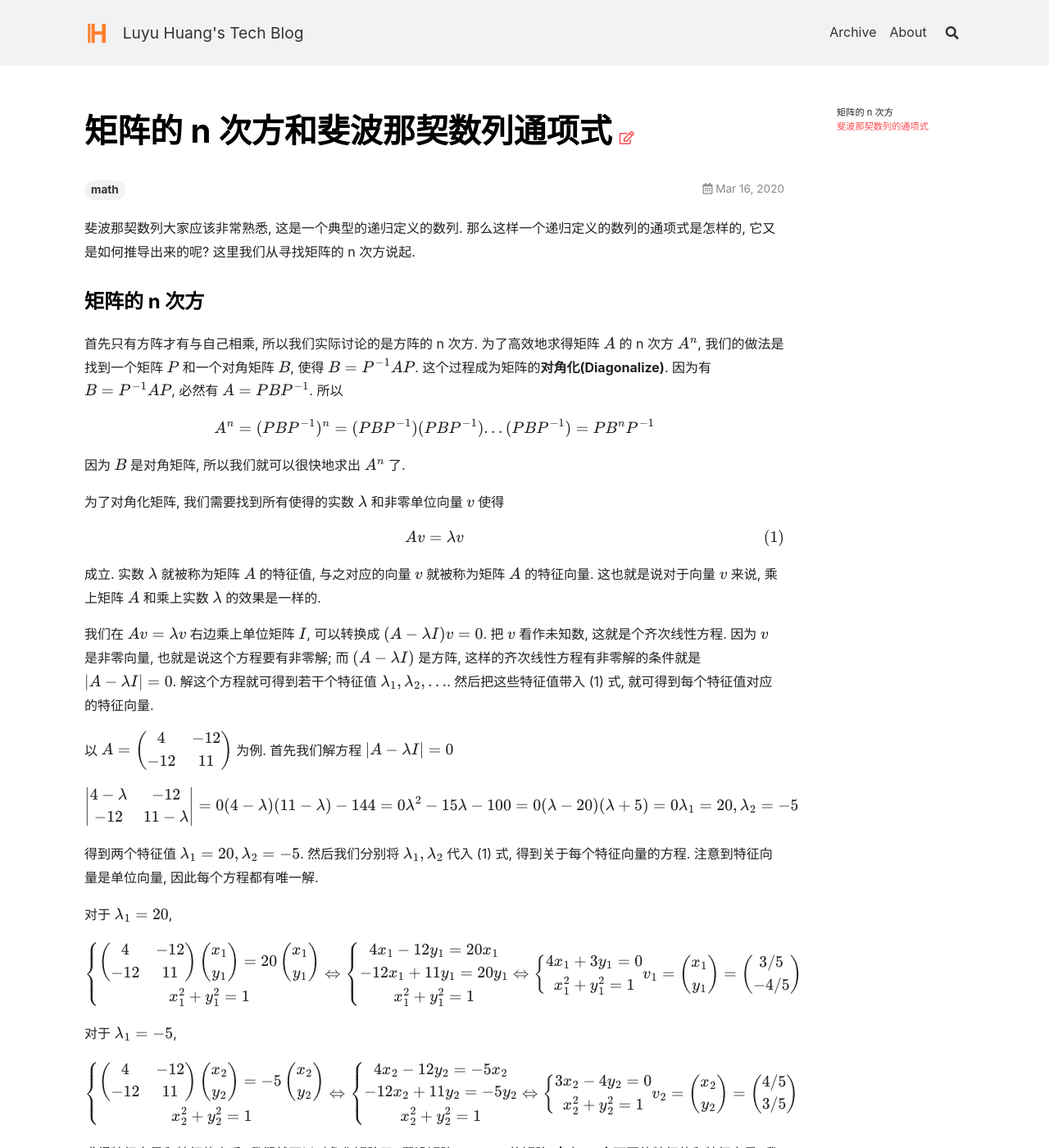
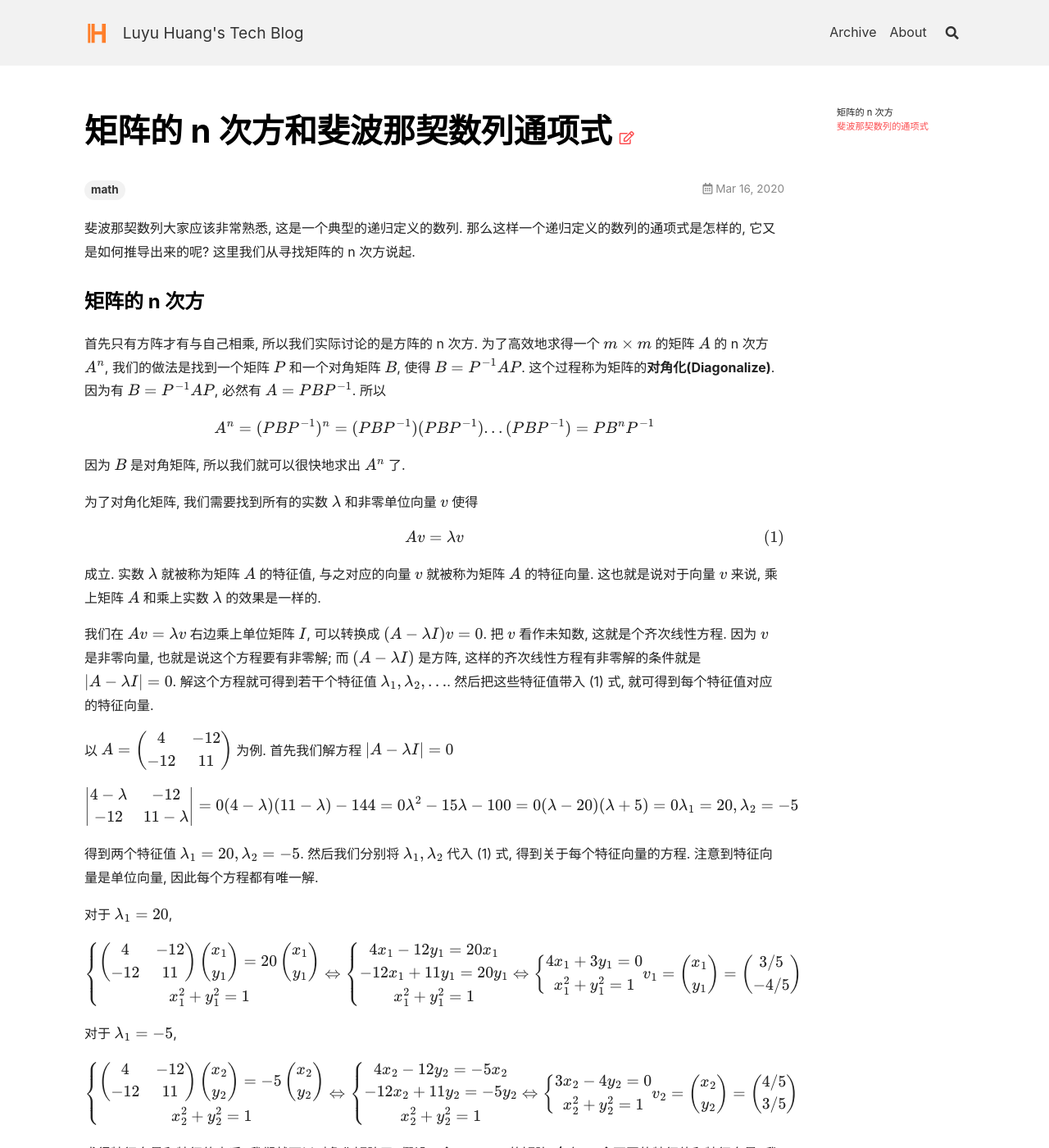
Before and after one commit to luyuhuang/luyuhuang.github.io, a Jekyll site: the page built from _posts/2020-03-16-fibonacci-sequence.md, in a window 1280 px wide and 1400 px high. Shown: the whole window at 82% size. Built offline with Jekyll 4.4.1, drawn with Linux system fonts in a browser that asks for light colours; nearby versions of some CDN libraries; formulas are drawn with MathJax 3; some of the changed text lies outside the part shown.

Commit message:
amend some mistakes

```diff
--- a/_posts/2020-03-16-fibonacci-sequence.md
+++ b/_posts/2020-03-16-fibonacci-sequence.md
@@ -6,13 +6,13 @@
 
 ### 矩阵的 n 次方
 
-首先只有方阵才有与自己相乘, 所以我们实际讨论的是方阵的 n 次方. 为了高效地求得矩阵 $A$ 的 n 次方 $A^n$, 我们的做法是找到一个矩阵 $P$ 和一个对角矩阵 $B$, 使得 $B=P^{-1}AP$. 这个过程成为矩阵的**对角化(Diagonalize)**. 因为有 $B=P^{-1}AP$, 必然有 $A=PBP^{-1}$. 所以
+首先只有方阵才有与自己相乘, 所以我们实际讨论的是方阵的 n 次方. 为了高效地求得一个 $m\times m$ 的矩阵 $A$ 的 n 次方 $A^n$, 我们的做法是找到一个矩阵 $P$ 和一个对角矩阵 $B$, 使得 $B=P^{-1}AP$. 这个过程称为矩阵的**对角化(Diagonalize)**. 因为有 $B=P^{-1}AP$, 必然有 $A=PBP^{-1}$. 所以
 
 $$A^n = (PBP^{-1})^n = (PBP^{-1})(PBP^{-1})...(PBP^{-1}) = PB^nP^{-1}$$
 
 因为 $B$ 是对角矩阵, 所以我们就可以很快地求出 $A^n$ 了.
 
-为了对角化矩阵, 我们需要找到所有使得的实数 $\lambda$ 和非零单位向量 $v$ 使得
+为了对角化矩阵, 我们需要找到所有的实数 $\lambda$ 和非零单位向量 $v$ 使得
 
 $$Av=\lambda v \tag 1$$
 
@@ -126,7 +126,7 @@
 \end{pmatrix}
 $$
 
-求得特征向量和特征值之后, 我们就可以对角化矩阵了. 假设矩阵 $m\times m$ 的矩阵 $A$ 有 m 个不同的特征值和特征向量, 我们以特征向量为列向量构造矩阵 $P = (v_1, v_2, ..., v_m)$. 那么有
+求得特征向量和特征值之后, 我们就可以对角化矩阵了. 假设一个 $m\times m$ 的矩阵 $A$ 有 m 个不同的特征值和特征向量, 我们以特征向量为列向量构造矩阵 $P = (v_1, v_2, ..., v_m)$. 那么有
 
 $$
 AP = A(v_1, v_2, ..., v_m) \\
```
